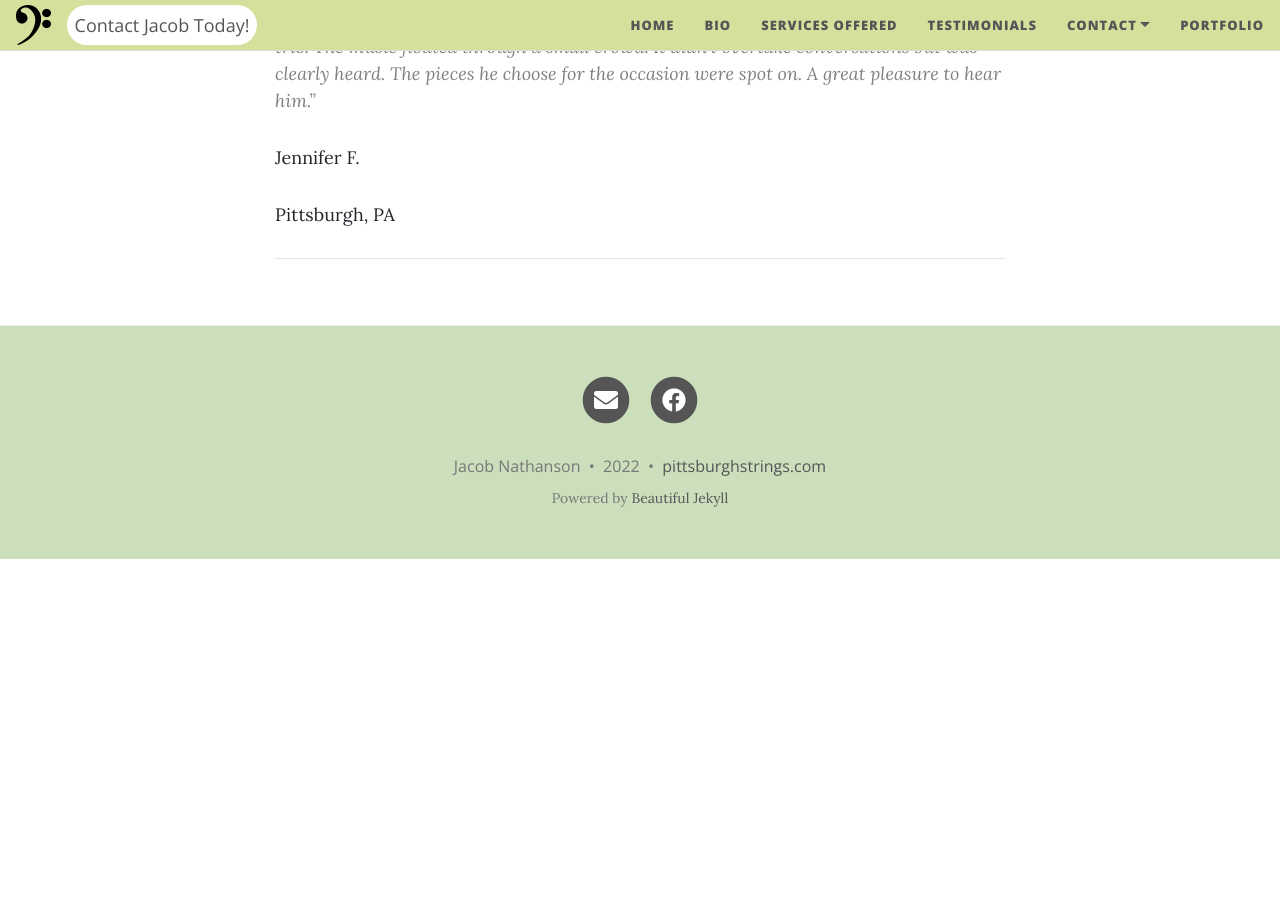
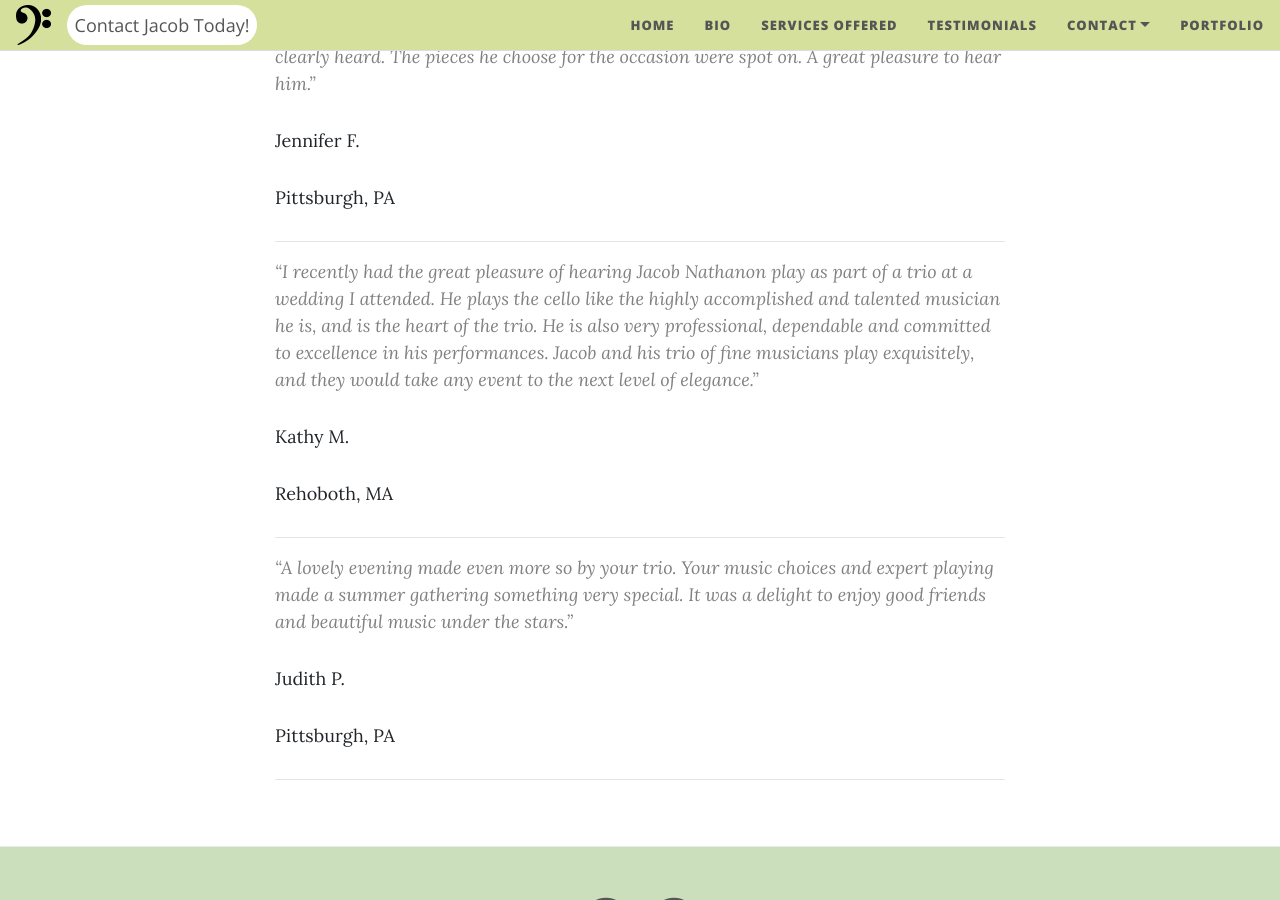
Before and after one commit to ben-nathanson/jake-nathanson-music, a Jekyll site: the page built from pages/testimonials.md, in a window 1280 px wide and 900 px high, scrolled down 559 px. Built offline with Jekyll 4.4.1, drawn with Linux system fonts in a browser that asks for light colours; nearby versions of some CDN libraries; before the commit the page ends 1118 px from its top, so only the background shows below that.

Commit message:
More testimonials

```diff
--- a/pages/testimonials.md
+++ b/pages/testimonials.md
@@ -5,13 +5,11 @@ title: Testimonials
 
 ___
 
-> "Jacob Nathanson played cello at several wedding receptions that my wife and I attended in the greater Pittsburgh area. His performance was excellent and added  much to the festive atmosphere. I highly recommend that you consider adding a classical performance by Jacob to your next gathering!"
+> "Jacob Nathanson played cello at several wedding receptions that my wife and I attended in the greater Pittsburgh area. His performance was excellent and added much to the festive atmosphere. I highly recommend that you consider adding a classical performance by Jacob to your next gathering!"
 
 Russell D.
 
 Pittsburgh, PA
-
-___
 
 ___
 
@@ -22,3 +20,19 @@ Jennifer F.
 Pittsburgh, PA
 
 ___
+
+> "I recently had the great pleasure of hearing Jacob Nathanon play as part of a trio at a wedding I attended. He plays the cello like the highly accomplished and talented musician he is, and is the heart of the trio. He is also very professional, dependable and committed to excellence in his performances. Jacob and his trio of fine musicians play exquisitely, and they would take any event to the next level of elegance."
+
+Kathy M.
+
+Rehoboth, MA
+
+___
+
+> "A lovely evening made even more so by your trio. Your music choices and expert playing made a summer gathering something very special. It was a delight to enjoy good friends and beautiful music under the stars."
+
+Judith P.
+
+Pittsburgh, PA
+
+___
```
